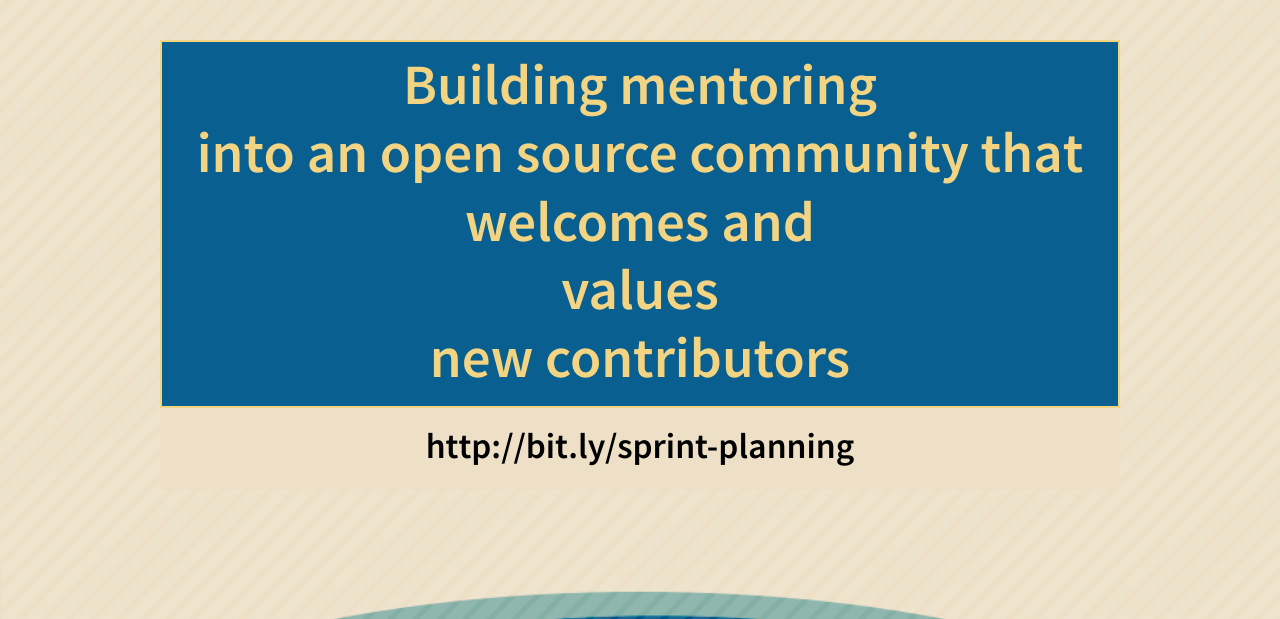
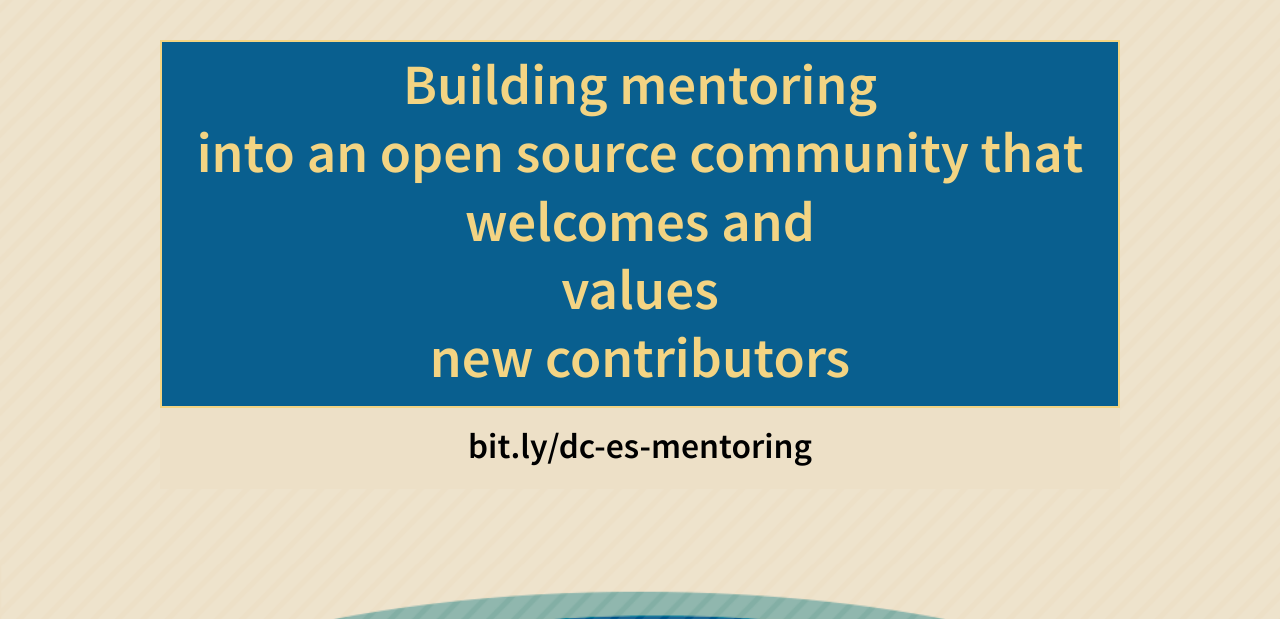
Before and after one commit to drupal-mentoring/integrate-mentoring, a website: page index.html in a window 1280 px wide. Both pictures are taken after a click on the element 1251 px from the left and 734 px from the top of the page. Shown: the top 619 px of the page. Drawn offline with nearby package versions, Linux system fonts and the light colour scheme; files that its build step writes are made by us from their sources.

Commit message:
bit.ly for the slides

```diff
--- a/index.html
+++ b/index.html
@@ -86,8 +86,7 @@
           <br>new contributors
         </h2>
       </div>
-      <h4 class="subtitle">http://bit.ly/sprint-planning</h4>
-      <!-- look at this version: http://drupal-mentoring.github.io/d.o-new-contributors-mentors/#/1 -->
+      <h4 class="subtitle">bit.ly/dc-es-mentoring</h4>
 
       <aside class="notes">
         [cathy]
```
